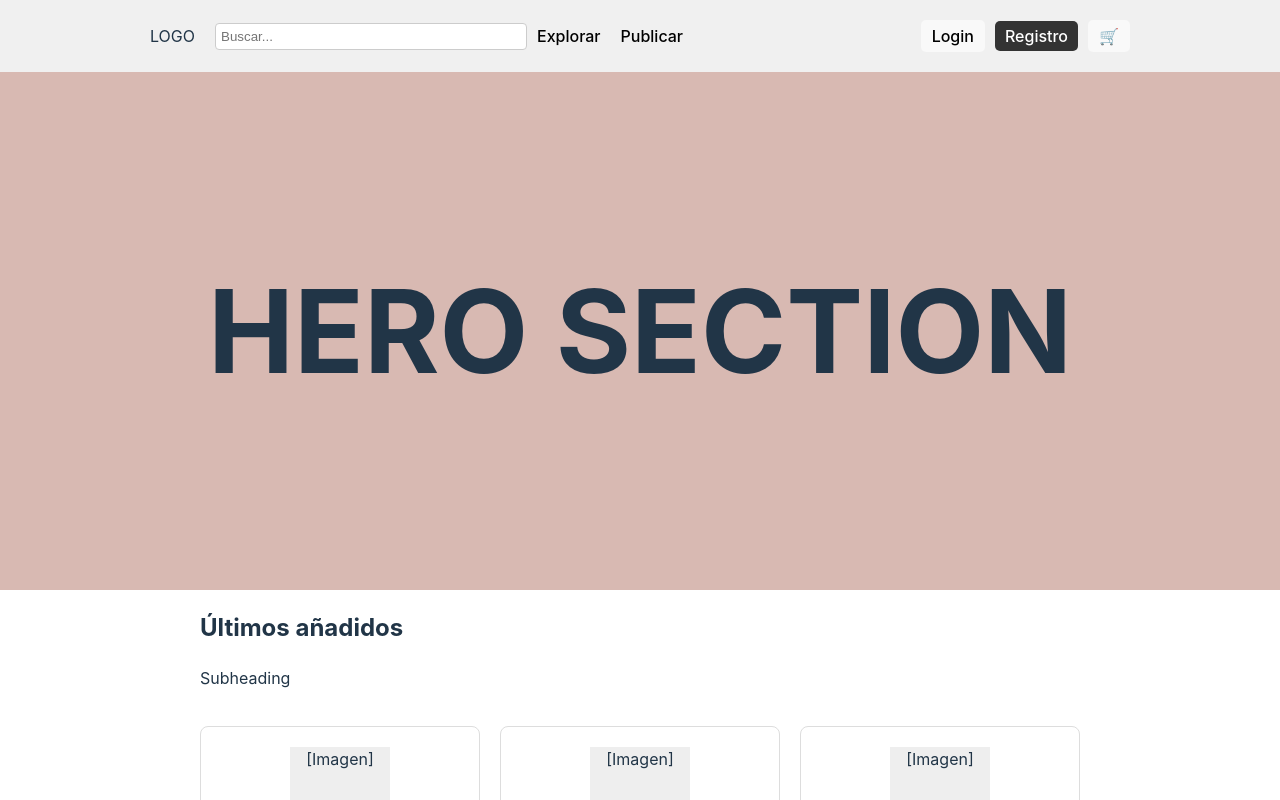
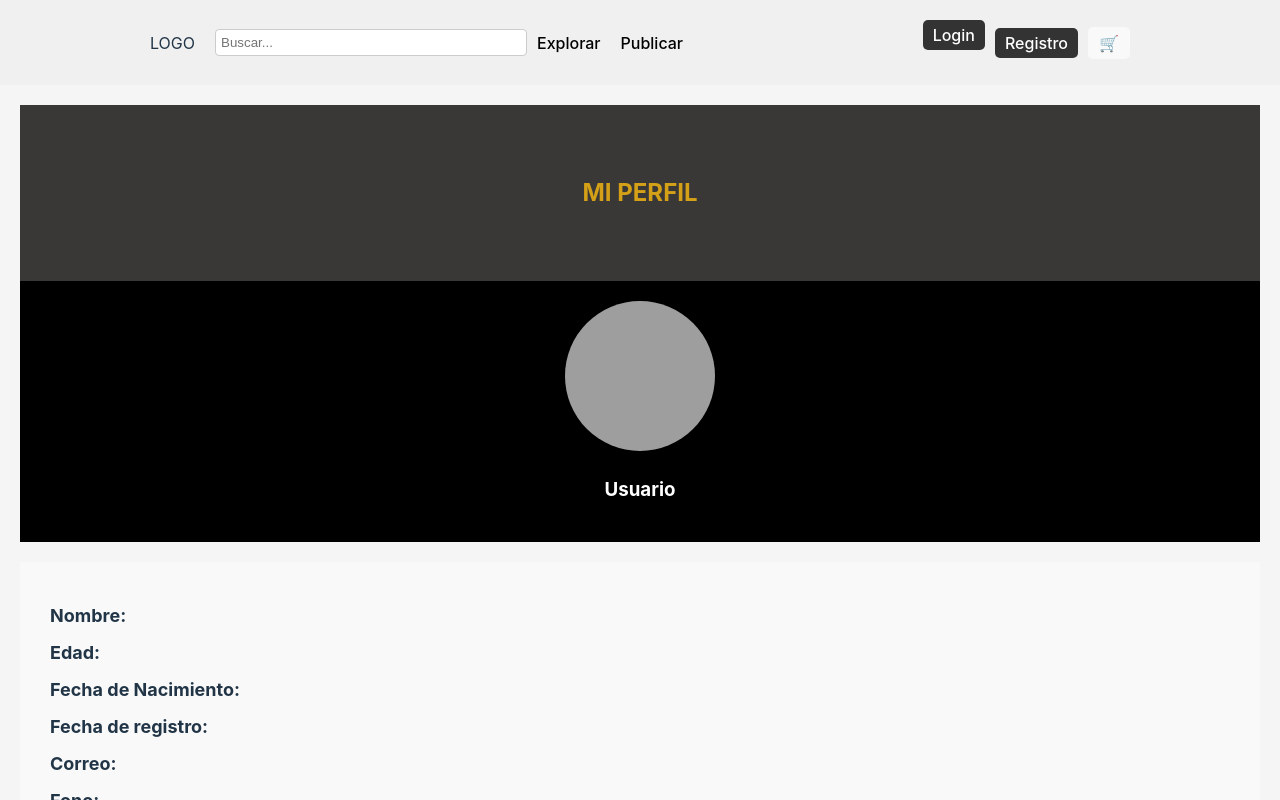
Before and after one commit to Noxvill/vinyl-store, a React (Vite) app in the folder frontend/: page / in a window 1280 px wide. Shown: the top 800 px of the page. Built offline with nearby package versions, Linux system fonts and the light colour scheme; grey boxes are pictures that could not be loaded.

Commit message:
Mas pantallas

```diff
--- a/frontend/src/App.jsx
+++ b/frontend/src/App.jsx
@@ -3,17 +3,24 @@ import Header from './components/home/Header';
 import HeroSection from './components/home/HeroSection';
 import ProductsSection from './components/home/ProductSection';
 import RegistrationPage from './components/RegistrationForm/RegistrationPage';
+import LoginPage from './components/LoginForm/LoginPage';
+import UserProfilePage from './components/UserProfilePage/UserProfilePage';
+
 import Footer from './components/home/Footer';
+
 import './App.css';
 
 function App() {
   return (
     <div className="App">
-      <Header />
+      {/* <Header />
       <HeroSection />
       <ProductsSection />
-          <Footer />
+          <Footer /> */}
       {/* <RegistrationPage />  */}
+      {/* <LoginPage /> */}
+      <UserProfilePage />
+
     </div>
   );
 }
--- /dev/null
+++ b/frontend/src/components/LoginForm/LoginForm.css
@@ -0,0 +1,62 @@
+.form-container {
+    background-color: #2e5229; /* Color de fondo verde */
+    display: flex;
+    flex-direction: column;
+    justify-content: center;
+    align-items: center;
+    padding: 100px 0;
+    height: calc(100vh - 150px); /* Ajuste de altura excluyendo header y footer */
+  }
+
+  .login-form {
+    background-color: white;
+    padding: 20px 40px;
+    border-radius: 8px;
+    box-shadow: 0px 4px 10px rgba(0, 0, 0, 0.1);
+    width: 300px;
+    display: flex;
+    flex-direction: column;
+    align-items: center;
+  }
+
+  .form-group {
+    margin-bottom: 15px;
+    width: 100%;
+  }
+
+  .form-group label {
+    display: block;
+    margin-bottom: 5px;
+  }
+
+  .form-group input {
+    width: 100%;
+    padding: 8px;
+    border: 1px solid #ccc;
+    border-radius: 4px;
+  }
+
+  .login-btn {
+    background-color: #333;
+    color: white;
+    padding: 10px 20px;
+    border: none;
+    border-radius: 4px;
+    cursor: pointer;
+    width: 100%;
+    margin-bottom: 15px;
+  }
+
+  .login-btn:hover {
+    background-color: #555;
+  }
+
+  .forgot-password {
+    color: #555;
+    text-decoration: none;
+    font-size: 14px;
+  }
+
+  .forgot-password:hover {
+    text-decoration: underline;
+  }
--- /dev/null
+++ b/frontend/src/components/LoginForm/LoginForm.jsx
@@ -0,0 +1,24 @@
+import React from 'react';
+import './LoginForm.css'; // Asegúrate de crear este archivo de estilos
+
+const LoginForm = () => {
+  return (
+    <div className="form-container">
+      <h2>Inicio de sesión</h2>
+      <form className="login-form">
+        <div className="form-group">
+          <label>Email</label>
+          <input type="email" placeholder="Value" />
+        </div>
+        <div className="form-group">
+          <label>Password</label>
+          <input type="password" placeholder="Value" />
+        </div>
+        <button type="submit" className="login-btn">Sign In</button>
+        <a href="#" className="forgot-password">Forgot password?</a>
+      </form>
+    </div>
+  );
+};
+
+export default LoginForm;
--- /dev/null
+++ b/frontend/src/components/LoginForm/LoginPage.css
@@ -0,0 +1,13 @@
+.login-page {
+    display: flex;
+    flex-direction: column;
+    min-height: 100vh;
+  }
+
+  .login-content {
+    flex-grow: 1;
+    display: flex;
+    justify-content: center;
+    align-items: center;
+    background-color: #2e5229; /* Color de fondo verde */
+  }
--- /dev/null
+++ b/frontend/src/components/LoginForm/LoginPage.jsx
@@ -0,0 +1,19 @@
+import React from 'react';
+import Header from '../home/Header'; // Reutiliza el componente de Header
+import Footer from '../home/Footer'; // Reutiliza el componente de Footer
+import LoginForm from './LoginForm'; // Importa el nuevo formulario
+import './LoginPage.css'; // Estilos específicos para esta página
+
+const LoginPage = () => {
+  return (
+    <div className="login-page">
+      <Header />
+      <div className="login-content">
+        <LoginForm />
+      </div>
+      <Footer />
+    </div>
+  );
+};
+
+export default LoginPage;
--- /dev/null
+++ b/frontend/src/components/UserProfilePage/UserProfile.css
@@ -0,0 +1,41 @@
+.profile-container {
+    background-color: #f5f5f5;
+    padding: 20px;
+    min-height: calc(100vh - 150px); /* Ajuste para que la página sea responsiva, excluyendo el header y footer */
+  }
+
+  .profile-header {
+    background-color: #3a3737;
+    text-align: center;
+    padding: 50px 0;
+    color: #d4a017;
+  }
+
+  .profile-picture-section {
+    background-color: black;
+    display: flex;
+    justify-content: center;
+    padding: 20px 0;
+  }
+
+  .profile-picture {
+    text-align: center;
+    color: white;
+  }
+
+  .profile-picture img {
+    border-radius: 50%;
+    width: 150px;
+    height: 150px;
+  }
+
+  .profile-details {
+    padding: 30px;
+    background-color: #f9f9f9;
+    margin-top: 20px;
+    font-size: 18px;
+  }
+
+  .profile-details p {
+    margin: 10px 0;
+  }
--- /dev/null
+++ b/frontend/src/components/UserProfilePage/UserProfile.jsx
@@ -0,0 +1,28 @@
+import React from 'react';
+import './UserProfile.css'; // Archivo CSS para los estilos específicos del perfil
+
+const UserProfile = () => {
+  return (
+    <div className="profile-container">
+      <div className="profile-header">
+        <h2>MI PERFIL</h2>
+      </div>
+      <div className="profile-picture-section">
+        <div className="profile-picture">
+          <img src="path/to/user-placeholder.png" alt="Usuario" />
+          <h3>Usuario</h3>
+        </div>
+      </div>
+      <div className="profile-details">
+        <p><strong>Nombre:</strong></p>
+        <p><strong>Edad:</strong></p>
+        <p><strong>Fecha de Nacimiento:</strong></p>
+        <p><strong>Fecha de registro:</strong></p>
+        <p><strong>Correo:</strong></p>
+        <p><strong>Fono:</strong></p>
+      </div>
+    </div>
+  );
+};
+
+export default UserProfile;
--- /dev/null
+++ b/frontend/src/components/UserProfilePage/UserProfilePage.css
@@ -0,0 +1,5 @@
+.user-profile-page {
+    display: flex;
+    flex-direction: column;
+    min-height: 100vh;
+  }
--- /dev/null
+++ b/frontend/src/components/UserProfilePage/UserProfilePage.jsx
@@ -0,0 +1,17 @@
+import React from 'react';
+import Header from '../home/Header'; // Reutiliza el Header existente
+import Footer from '../home/Footer'; // Reutiliza el Footer existente
+import UserProfile from './UserProfile'; // Componente del perfil de usuario
+import './UserProfilePage.css'; // Estilos específicos para la página de perfil
+
+const UserProfilePage = () => {
+  return (
+    <div className="user-profile-page">
+      <Header />
+      <UserProfile />
+      <Footer />
+    </div>
+  );
+};
+
+export default UserProfilePage;
```
